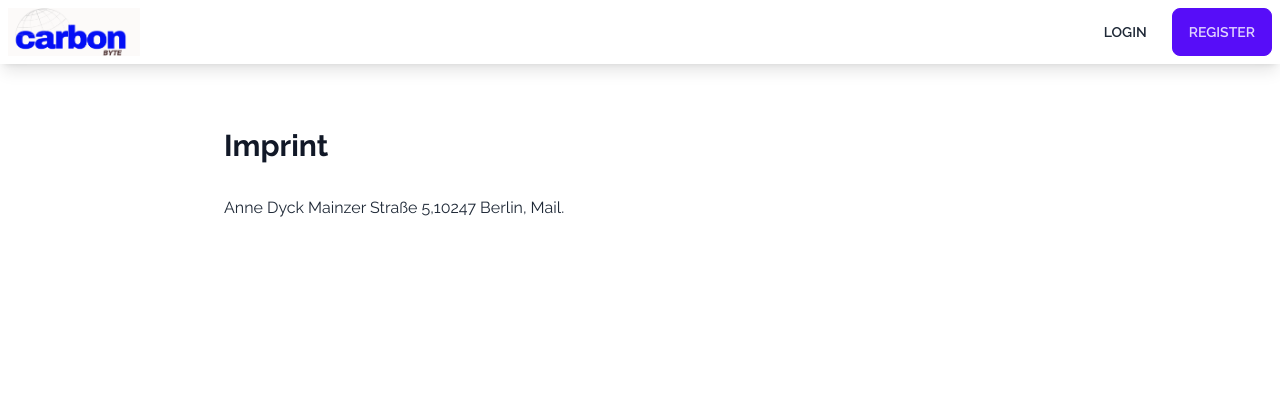
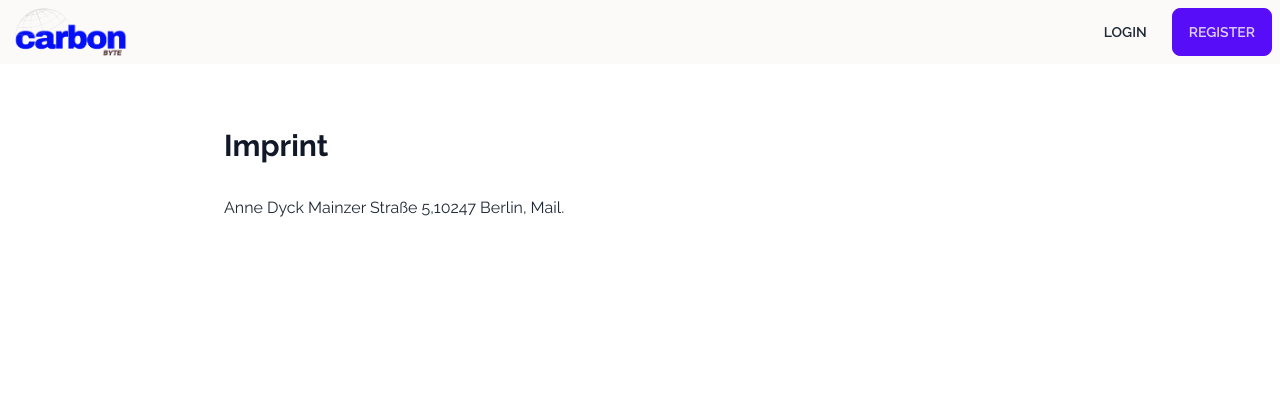
Before and after one commit to AnneLovina/carbonbyte, a Flask app: page /imprint in a window 1280 px wide. Shown: the top 420 px of the page. Run offline with Flask 3, Linux system fonts and the light colour scheme; some libraries are stand-ins or nearby versions.

Commit message:
Update base.html
Change navigation background color

```diff
--- a/templates/base.html
+++ b/templates/base.html
@@ -32,7 +32,7 @@
 
 <body>
     <!-- Fixed navigation -->
-    <div class="bg-base-100 shadow-lg">
+    <div style="background-color: #fcfaf9;">
         <div class="navbar max-w-7xl mx-auto">
             <div class="flex-1">
                 <a href="{{ url_for('main.index') }}">
```
